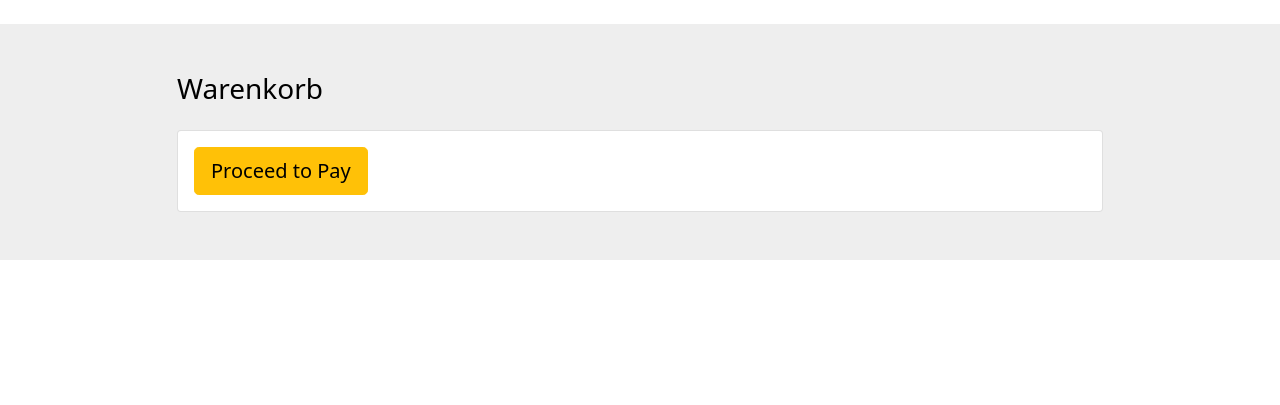
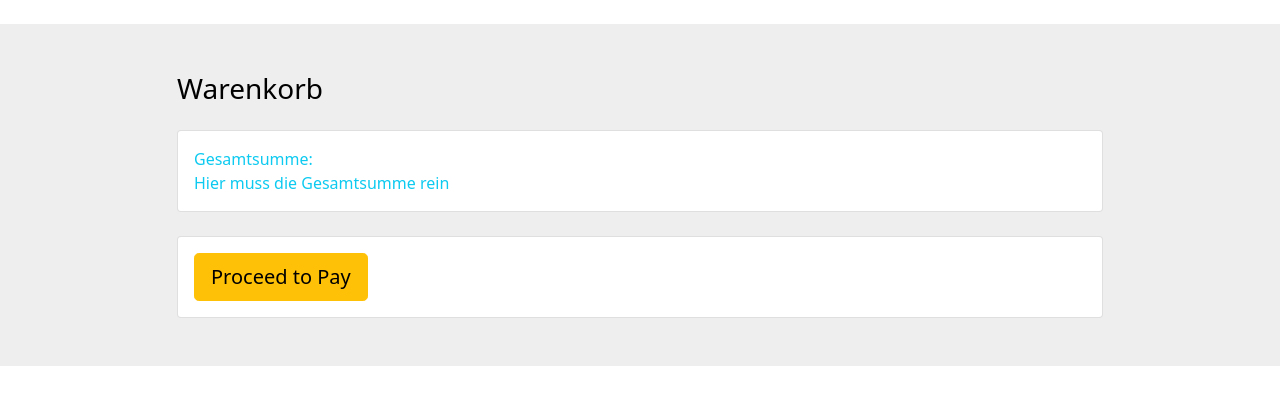
Before and after one commit to volged67/webshop_TVE, a PHP site: page /Warenkorb.php in a window 1280 px wide. Shown: the part 98-503 px from the top of the page. Run offline with PHP 8.4, Linux system fonts and the light colour scheme; the visitor is signed in with stand-in values (Sample User, id 1); data that the repository does not hold is empty.

Commit message:
Warenkorb bearbeitet

```diff
--- a/php/Startseite.php
+++ b/php/Startseite.php
@@ -58,8 +58,6 @@ while($row = $statement->fetch()) {
 <!-- Anzahl User Online -->
 <p id="online">Test</p>
 
-<!-- Test Session id -->
-<?php echo $_SESSION['id']; ?>
 
 <!-- Bilderkarousel -->
         <div id="carouselExampleCaptions" class="carousel slide" data-bs-ride="carousel">
--- a/php/Warenkorb.php
+++ b/php/Warenkorb.php
@@ -57,6 +57,14 @@ $result = $db->query($userwaren);
 
         <div class="card">
           <div class="card-body">
+            <label for="password" class="text-info">Gesamtsumme:</label><br>
+            <label for="gesamtsumme" class="text-info">Hier muss die Gesamtsumme rein</label><br>
+          </div>
+        </div>
+        <br>
+
+        <div class="card">
+          <div class="card-body">
             <button type="button" class="btn btn-warning btn-block btn-lg">Proceed to Pay</button>
           </div>
         </div>
--- a/php/artikel.php
+++ b/php/artikel.php
@@ -15,7 +15,7 @@
                   <i class="fas fa-minus"></i>
                 </button>
 
-                <input id="form1" min="0" name="quantity" value="<?php echo $row['panzahl']?>" type="number"
+                <input id="form1" min="0" name="quantity" value="1" type="number"
                   class="form-control form-control-sm" />
 
                 <button class="btn btn-link px-2"
```
